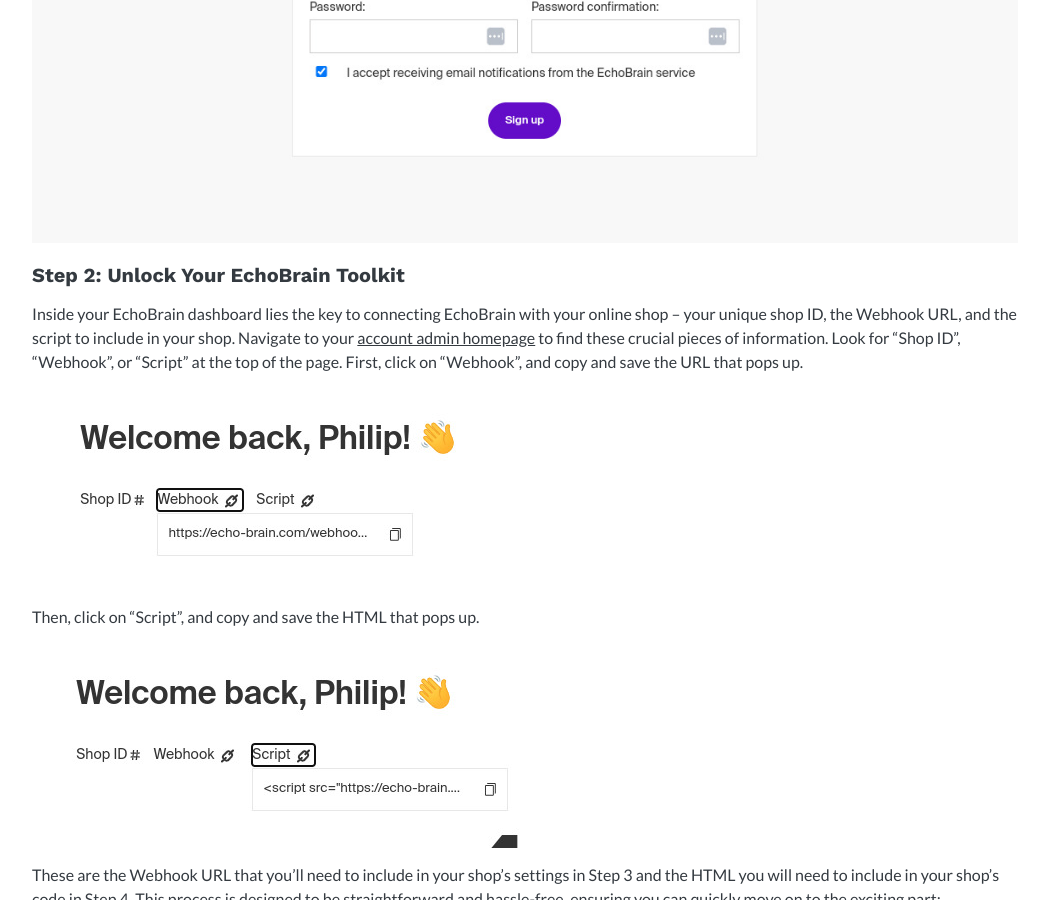
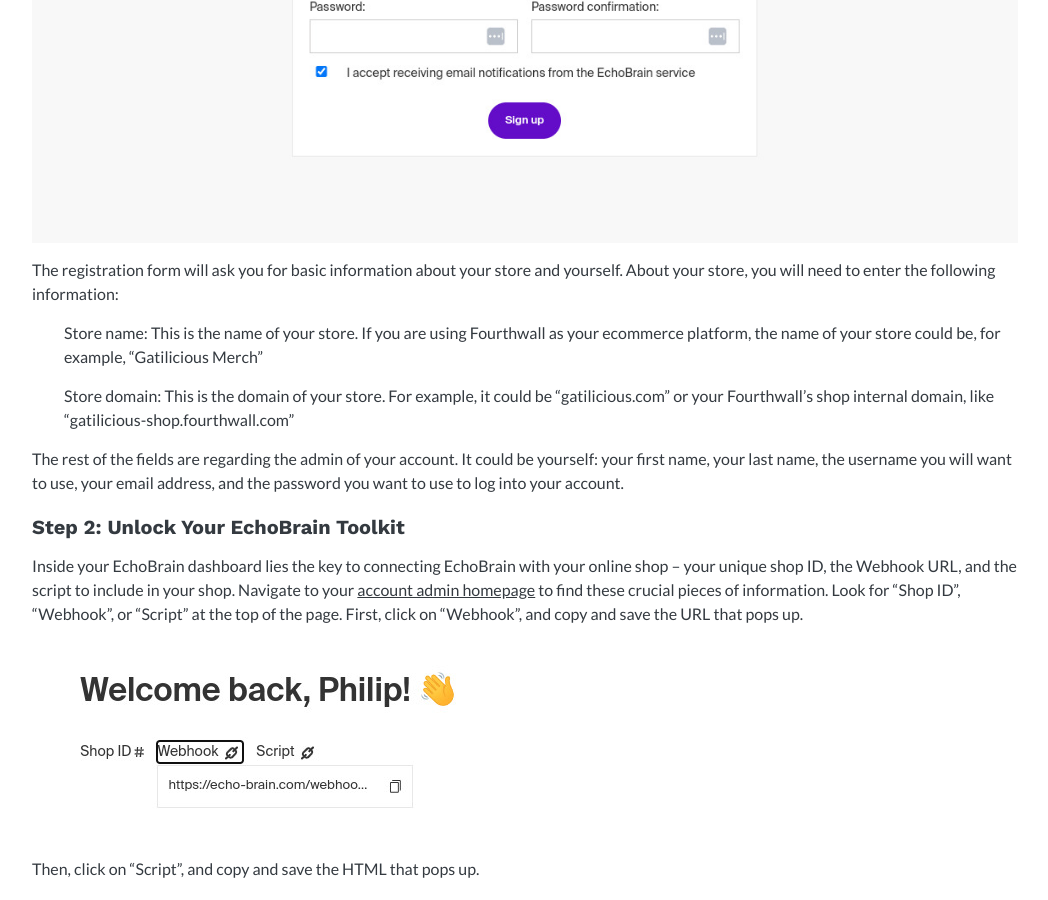
Before and after one commit to echo-brain/echo-brain.github.io, a Jekyll site: the page built from _posts/2024-03-11-getting-started-with-echobrain-first-steps.md, in a window 1280 px wide and 900 px high, scrolled down 1027 px. Shown: the whole window, without its empty margins (115-1163 px from the left). Built offline with Jekyll 4.4.1, drawn with Linux system fonts in a browser that asks for light colours; some of the changed text lies outside the part shown.

Commit message:
Improve Step 1 steps to register

```diff
--- a/_posts/2024-03-11-getting-started-with-echobrain-first-steps.md
+++ b/_posts/2024-03-11-getting-started-with-echobrain-first-steps.md
@@ -14,6 +14,13 @@
 Your adventure with EchoBrain begins at the very start – registration. Head over to [EchoBrain's registration page](https://echo-brain.com/admin/register/) to create your account. This is where the transformation of your e-commerce strategy starts. Once registered, you'll be ushered into your personal EchoBrain dashboard, the command center for your upcoming endeavors.
 
 ![EchoBrain register](/assets/posts/echo-brain.com_admin_register_1.jpg)
+
+The registration form will ask you for basic information about your store and yourself. About your store, you will need to enter the following information:
+
+- Store name: This is the name of your store. If you are using Fourthwall as your ecommerce platform, the name of your store could be, for example, "Gatilicious Merch"
+- Store domain: This is the domain of your store. For example, it could be "gatilicious.com" or your Fourthwall's shop internal domain, like "gatilicious-shop.fourthwall.com"
+
+The rest of the fields are regarding the admin of your account. It could be yourself: your first name, your last name, the username you will want to use, your email address, and the password you want to use to log into your account.
 
 ### Step 2: Unlock Your EchoBrain Toolkit
 Inside your EchoBrain dashboard lies the key to connecting EchoBrain with your online shop – your unique shop ID, the Webhook URL, and the script to include in your shop. Navigate to your [account admin homepage](https://echo-brain.com/admin/) to find these crucial pieces of information. Look for "Shop ID", "Webhook", or "Script" at the top of the page. First, click on "Webhook", and copy and save the URL that pops up.
@@ -42,7 +49,7 @@
 ### Step 4: Customize Your Customer Experience
 EchoBrain doesn't just collect reviews; it transforms them into an integral part of your brand's narrative. Through your Fourthwall shop's Theme Editor, you can inject EchoBrain's script to start the magic. This script is more than just code; it's the gateway to displaying authentic customer reviews, complete with images and ratings, right on your product pages.
 
-So, go into your Fourthwall shop's Theme Editor by going to your shop's admin and clicking on "Site Design".
+So, go into your Fourthwall shop's Theme Editor by going to your shop's admin and clicking on "Site design".
 
 ![Fourthwall shop admin](/assets/posts/echo-brain.com_admin_fw_dashboard_sidebar.jpg)
 
```
